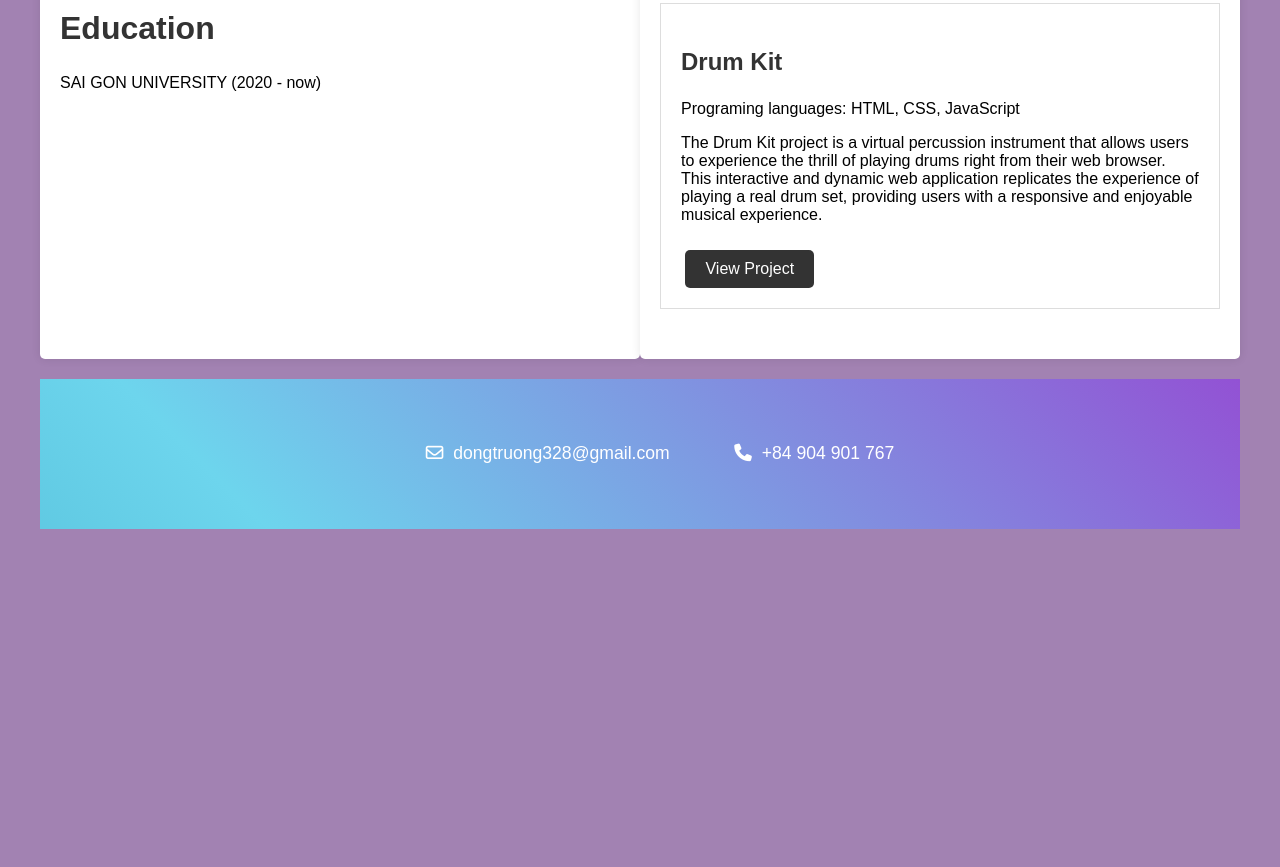
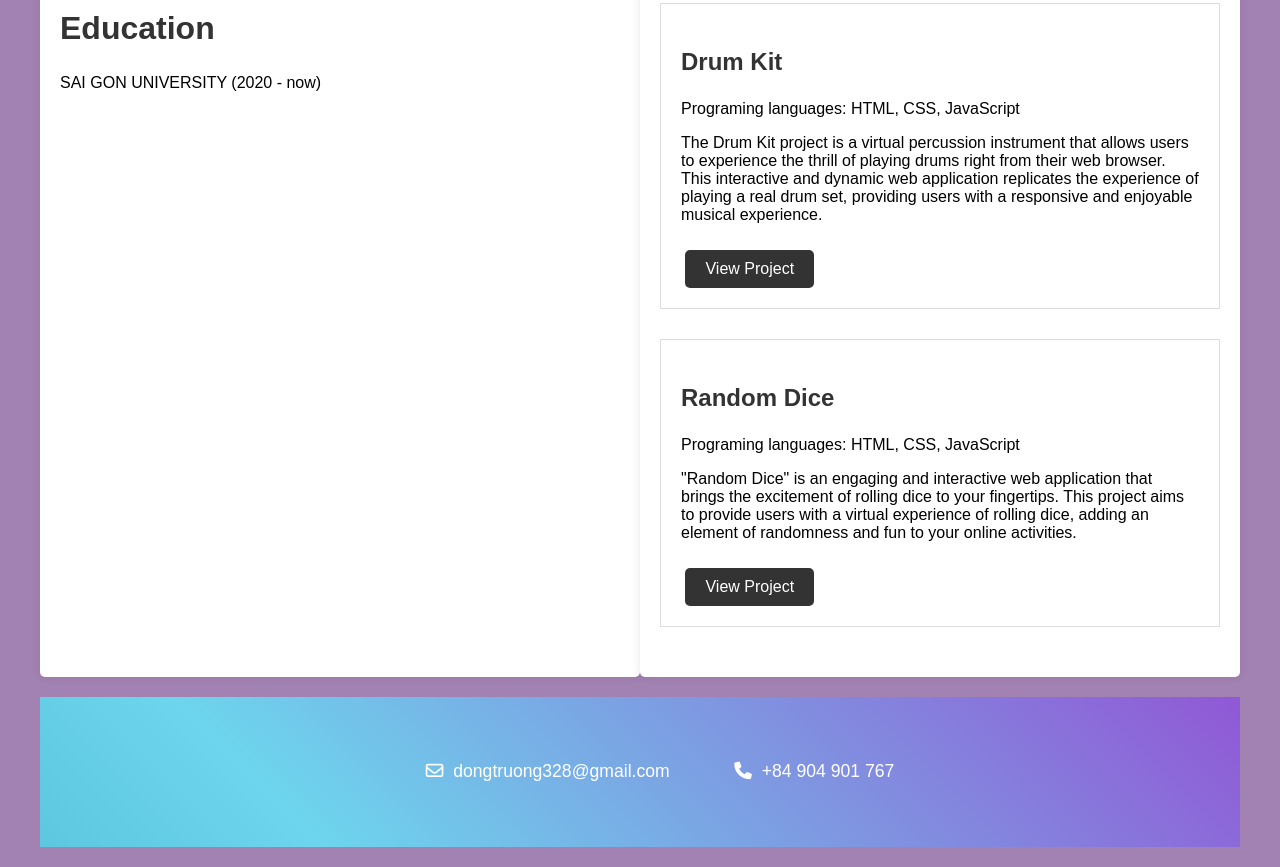
Before and after one commit to TruongChanDong/DongPortfolio, a plain HTML site: page index.html in a window 1280 px wide. Shown: the part 873-1740 px from the top of the page. Before the commit the page ends 1422 px from the top, so only its background shows below. Drawn offline with Linux system fonts and the light colour scheme.

Commit message:
Update index.html

```diff
--- a/index.html
+++ b/index.html
@@ -72,8 +72,17 @@
                         <p>Programing languages: HTML, CSS, JavaScript</p>
                         <p>The Drum Kit project is a virtual percussion instrument that allows users to experience the thrill of playing drums right from their web
                             browser. This interactive and dynamic web application replicates the experience of playing a real drum set, providing users with a responsive and enjoyable musical experience.</p>
-                        <img src="coding.png" alt="" style="height: 80px; ">
-                        <a href="https://github.com/hidatdev133/CourseManagement" target="_blank">View Project</a>
+                        <img src="" alt="" style="height: 80px; ">
+                        <a href="" target="_blank">View Project</a>
+                    </div>
+                    <div class="project-card">
+                        <h3>Random Dice</h3>
+                        <p>Programing languages: HTML, CSS, JavaScript</p>
+                        <p>"Random Dice" is an engaging and interactive
+                            web application that brings the excitement of rolling dice to your fingertips. This project aims to provide users with a virtual experience of rolling dice, adding
+                             an element of randomness and fun to your online activities.</p>
+                        <img src="" alt="" style="height: 80px; ">
+                        <a href="https://github.com/TruongChanDong/RandomDice" target="_blank">View Project</a>
                     </div>
                 </section>
             </div>
```
